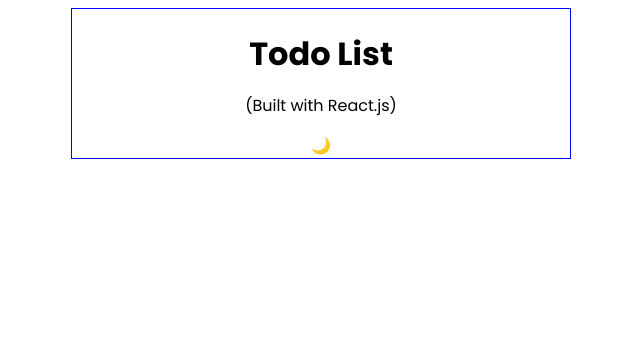
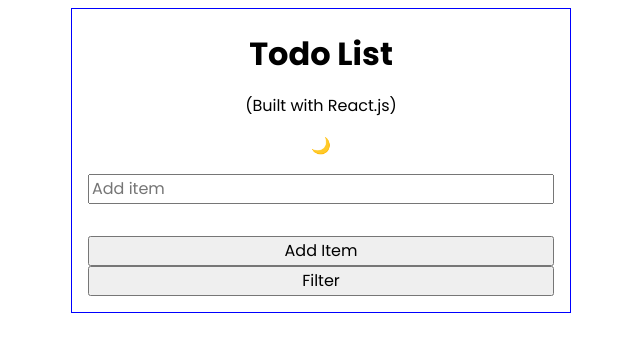
Before and after one commit to JAldo1980/todo-list-react, a React (Create React App) app in the folder todo-list-react/: page / in a window 1280 px wide. Shown: the top 352 px of the page, without its empty margins (327-967 px from the left). Built offline with nearby package versions, Linux system fonts and the light colour scheme.

Commit message:
re-wrote components for practice

```diff
--- a/todo-list-react/src/App.jsx
+++ b/todo-list-react/src/App.jsx
@@ -2,6 +2,8 @@
 import Container from "./Container";
 import Header from "./Header";
 import Toggle from "./Toggle";
+import Main from "./Main";
+import Todo from "./Todo";
 import "./App.css";
 import "./index.css";
 
@@ -17,6 +19,8 @@
       <Container>
         <Header />
         <Toggle isToggled={isToggled} handleToggle={handleToggle} />
+        <Main />
+        <Todo />
       </Container>
     </>
   );
--- /dev/null
+++ b/todo-list-react/src/Main.jsx
@@ -0,0 +1,55 @@
+import React, { useState } from "react";
+import Todo from "./Todo";
+
+function Main() {
+  const [newObjectArr, setNewObjectArr] = useState([]);
+  const [inputText, setInputText] = useState("");
+
+  const getRandomId = () => {
+    const randomChar = "1234567890JPDMPA!@£$%&?*+";
+    let newId = "";
+    for (let i = 0; i < 6; i++) {
+      const randomIndex = Math.floor(Math.random() * randomChar.length);
+      newId += randomChar[randomIndex];
+    }
+    return newId;
+  };
+
+  const createObject = () => {
+    const newId = getRandomId();
+    const newObject = { item: inputText, id: newId, star: false };
+    setNewObjectArr([...newObjectArr, newObject]);
+    setInputText(""); // Clear the input field
+  };
+
+  return (
+    <>
+      <div className="input-box-el">
+        <input
+          id="input-text"
+          type="text"
+          placeholder="Add item"
+          value={inputText}
+          onChange={(e) => setInputText(e.target.value)}
+        />
+      </div>
+      <div className="btn-el">
+        <div className="add-btn-box-el">
+          <button className="add-btn-el" id="add-btn" onClick={createObject}>
+            Add Item
+          </button>
+        </div>
+        <div className="filter-btn-box-el">
+          <button className="filter-btn-el" id="filter-btn">
+            Filter
+          </button>
+        </div>
+      </div>
+      {newObjectArr.map((item) => (
+        <Todo key={item.id} item={item} />
+      ))}
+    </>
+  );
+}
+
+export default Main;
--- /dev/null
+++ b/todo-list-react/src/Todo.jsx
@@ -0,0 +1,19 @@
+import React from "react";
+
+function Todo({ item }) {
+  if (!item) {
+    return null; // or handle the case when item is undefined
+  }
+
+  return (
+    <div className="item">
+      <div className="item-left-col">
+        <p>{item.item}</p>
+        <button className="edit-btn">Edit</button>
+      </div>
+      <p className="star-icon">{item.star ? "★" : "✩"}</p>
+    </div>
+  );
+}
+
+export default Todo;
--- a/todo-list-react/src/Toggle.jsx
+++ b/todo-list-react/src/Toggle.jsx
@@ -4,7 +4,7 @@
   return (
     <>
       <div className="toggle-box-el">
-        <div className="toggle-el" onClick={handleToggle}>
+        <div className="toggle" onClick={handleToggle}>
           {isToggled ? "☀️" : "🌙"}
         </div>
       </div>
--- a/todo-list-react/src/index.css
+++ b/todo-list-react/src/index.css
@@ -93,3 +93,39 @@
   display: flex;
   justify-content: center;
 }
+
+.todo-box-el {
+  display: flex;
+  justify-content: space-between;
+  padding: 1em;
+}
+
+.todo-el {
+  display: flex;
+  gap: 1em;
+}
+
+/* Main */
+
+.btn {
+  margin-top: 1em;
+}
+
+.btn-el,
+.input-box-el {
+  display: flex;
+  flex-direction: column;
+  padding: 1em;
+}
+
+.add-btn-el,
+.filter-btn-el {
+  width: 100%;
+}
+
+/* dark / light mode */
+
+.dark body {
+  background-color: black;
+  color: white;
+}
```
